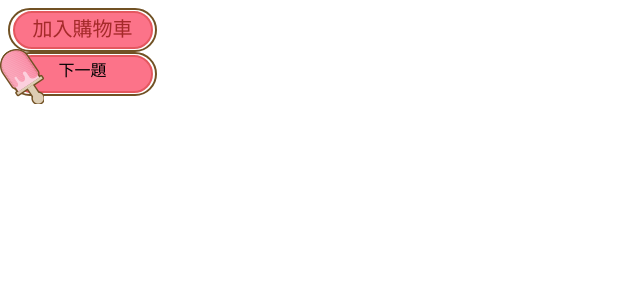
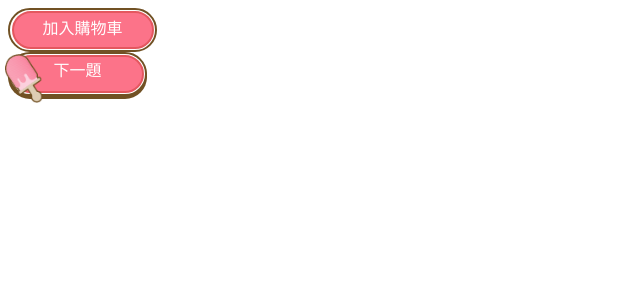
Before and after one commit to connectshark/Love-Fruit, a PHP site: page /sample.html in a window 1280 px wide. Shown: the top 300 px of the page, without its empty margins (0-640 px from the left). Run offline with PHP 8.4, Linux system fonts and the light colour scheme; some web fonts are replaced.

Commit message:
btn完整版

```diff
--- a/css/common.css
+++ b/css/common.css
@@ -15,7 +15,7 @@
 }
 
 .btn-in {
-  width: 136px;
+  width: 138px;
   height: 34px;
   border-radius: 20px;
   background-color: #fc7389;
@@ -27,15 +27,19 @@
 
 .btn-in:hover {
   background-color: #ffabb1;
+  -webkit-transition-duration: .2s;
+          transition-duration: .2s;
 }
 
 .btn-in:active {
   background-color: #db4d6d;
+  -webkit-transition-duration: .2s;
+          transition-duration: .2s;
 }
 
 .btn-text {
-  color: brown;
-  font-size: 20px;
+  color: white;
+  font-size: 16px;
   position: relative;
   text-align: center;
 }
@@ -46,12 +50,12 @@
   position: absolute;
   left: 0;
   top: 0;
-  -webkit-text-stroke: 2px black;
-  text-stroke: 2px black;
+  bottom: 0;
+  right: 0;
 }
 
 .ice-btn-out {
-  width: 145px;
+  width: 135px;
   height: 40px;
   border-radius: 25px;
   background-color: white;
@@ -63,11 +67,22 @@
       -ms-flex-pack: center;
           justify-content: center;
   cursor: pointer;
+  -webkit-box-shadow: 0px 3px #715124;
+          box-shadow: 0px 3px #715124;
   position: relative;
 }
 
+.ice-btn-out:active {
+  -webkit-box-shadow: 0 1px black;
+          box-shadow: 0 1px black;
+  -webkit-transform: translateY(2px);
+          transform: translateY(2px);
+  -webkit-transition-duration: .2s;
+          transition-duration: .2s;
+}
+
 .ice-btn-in {
-  width: 136px;
+  width: 128px;
   height: 34px;
   border-radius: 20px;
   background-color: #fc7389;
@@ -79,35 +94,67 @@
 
 .ice-btn-in:hover {
   background-color: #fad689;
+  -webkit-transition-duration: .2s;
+          transition-duration: .2s;
 }
 
-.ice-btn-in:active {
-  background-color: #db4d6d;
-}
-
-.btn-text {
-  color: brown;
-  font-size: 20px;
+.ice-btn-text {
+  color: white;
+  font-size: 16px;
   position: relative;
   text-align: center;
 }
 
-.btn-text:after {
+.ice-btn-text:after {
   z-index: -1;
   content: "下一題";
   position: absolute;
   left: 0;
   top: 0;
-  -webkit-text-stroke: 2px black;
-  text-stroke: 2px black;
+  bottom: 0;
+  right: 0;
 }
 
 .ice-img {
   display: inline-block;
-  width: 40px;
-  height: 56px;
+  width: 38px;
+  height: 50px;
   position: absolute;
-  left: -10px;
-  top: -5px;
+  left: -5px;
+  top: 0px;
+}
+
+.ice-img img {
+  width: 100%;
+}
+
+@font-face {
+  font-family: "A-OTF-H";
+  src: url(../font/A-OTF/A-OTF-MaruFoPro-Heavy.otf);
+}
+
+@font-face {
+  font-family: "A-OTF-M";
+  src: url(../font/A-OTF/A-OTF-MaruFoPro-Medium.otf);
+}
+
+/*思源圓黑體*/
+@font-face {
+  font-family: "GenJyuuGothic-B";
+  src: url(../font/genJyuuGothic/GenJyuuGothic-Bold.ttf);
+}
+
+@font-face {
+  font-family: "GenJyuuGothic-R";
+  src: url(../font/genJyuuGothic/GenJyuuGothicX-P-Regular.ttf);
+}
+
+.ice-btn-text {
+  font-family: "A-OTF-M";
+}
+
+.btn-text {
+  line-height: 32px;
+  font-family: "A-OTF-M";
 }
 /*# sourceMappingURL=common.css.map */
--- a/sample.html
+++ b/sample.html
@@ -9,14 +9,20 @@
 
 </head>
 <body>
+
+
     <div class="btn-out">
         <div class="btn-in">
-            <span class="btn-text"> 加入購物車</span>
+            <span class="btn-text">加入購物車</span>
         </div>
     </div>
+
+
+
+
     <div class="ice-btn-out">
             <div class="ice-btn-in">
-                <div class="ice-img"><img src="img/btn/icecream.png" alt=""></div>
+                <div class="ice-img"><img src="img/btn/ICE.png" alt=""></div>
                 <span class="ice-btn-text"> 下一題</span>
             </div>
         </div>
--- a/sass/common.scss
+++ b/sass/common.scss
@@ -4,28 +4,61 @@
     @include btn-out(145px , 40px);
 }
 .btn-in{
-   @include btn-in(136px , 34px);
+   @include btn-in(138px , 34px);
 
 }
-@include out-Line-Font(btn-text,brown,20px,2px,black,加入購物車);
+@include out-Line-Font(btn-text,white,16px,2px,white,加入購物車);
 
 
 .ice-btn-out{
-    @include btn-out(145px , 40px);
+    @include ice-btn-out(135px , 40px);
     position: relative;
 }
 .ice-btn-in{
-   @include ice-btn-in(136px , 34px);
+   @include ice-btn-in(128px , 34px);
 }
-@include out-Line-Font(btn-text,brown,20px,2px,black,下一題);
+@include out-Line-Font(ice-btn-text,white,16px,2px,white,下一題);
 .ice-img{
     display:inline-block;
-    width: 40px;
-    height: 56px;
+    width: 38px;
+    height: 50px;
     position: absolute;
-    left: -10px;
-    top:-5px;
+    left: -5px;
+    top:0px;
+    img{
+        width: 100%;
+    }
 }
+
+
+
+@font-face {
+	font-family: "A-OTF-H";
+	src: url(../font/A-OTF/A-OTF-MaruFoPro-Heavy.otf);
+  }
+  @font-face {
+	font-family: "A-OTF-M";
+	src: url(../font/A-OTF/A-OTF-MaruFoPro-Medium.otf);
+  }
+  /*思源圓黑體*/
+  @font-face {
+	font-family: "GenJyuuGothic-B";
+	src: url(../font/genJyuuGothic/GenJyuuGothic-Bold.ttf);
+  }
+  @font-face {
+	font-family: "GenJyuuGothic-R";
+    src: url(../font/genJyuuGothic/GenJyuuGothicX-P-Regular.ttf);
+}
+
+.ice-btn-text{
+    font-family: "A-OTF-M";
+}
+
+.btn-text{
+    line-height: 32px;
+  font-family: "A-OTF-M";
+}
+
 
 
 
--- a/sass/mixin/_mixin.scss
+++ b/sass/mixin/_mixin.scss
@@ -1,3 +1,4 @@
+
 @mixin out-Line-Font($class,$color,$size,$width,$shadow,$text){
 	.#{$class}{
 	color:$color;
@@ -9,12 +10,19 @@
 	z-index:-1;
 	content:'#{$text}';
 	position:absolute;
+	// vertical-align:middle;
 	left:0;
 	top:0;
-	-webkit-text-stroke:$width $shadow;
-	text-stroke:$width $shadow;
+	bottom: 0;
+	right: 0;
+	// -webkit-text-stroke:$width $shadow;
+	// text-stroke:$width $shadow;
 	}
 }
+
+
+
+
 
 
 //普通按鈕
@@ -39,9 +47,11 @@
 	cursor: pointer;
 	&:hover{
 		background-color: #ffabb1;
+		transition-duration:.2s;
 	}
 	&:active{
 		background-color: #db4d6d;
+		transition-duration:.2s;
 	}
  }
 
@@ -55,7 +65,15 @@
     display: flex;
 	justify-content:center;
 	cursor: pointer;
-}
+	box-shadow: 0px 3px #715124;
+	// transform: translateY(0px);
+	&:active{
+		box-shadow: 0 1px black;
+		transform: translateY(2px);
+		transition-duration:.2s;
+	 }
+	}
+
  @mixin ice-btn-in($width1 , $height1){
     width:$width1;
     height:$height1;
@@ -67,8 +85,6 @@
 	cursor: pointer;
 	&:hover{
 		background-color: #fad689;
-	}
-	&:active{
-		background-color: #db4d6d;
+		transition-duration:.2s;
 	}
  }
```
Also changed, not shown: img/btn/ICE.png (added), img/btn/icecream.png (deleted), img/btn/popsicle.jpg (deleted), 2 other files.
